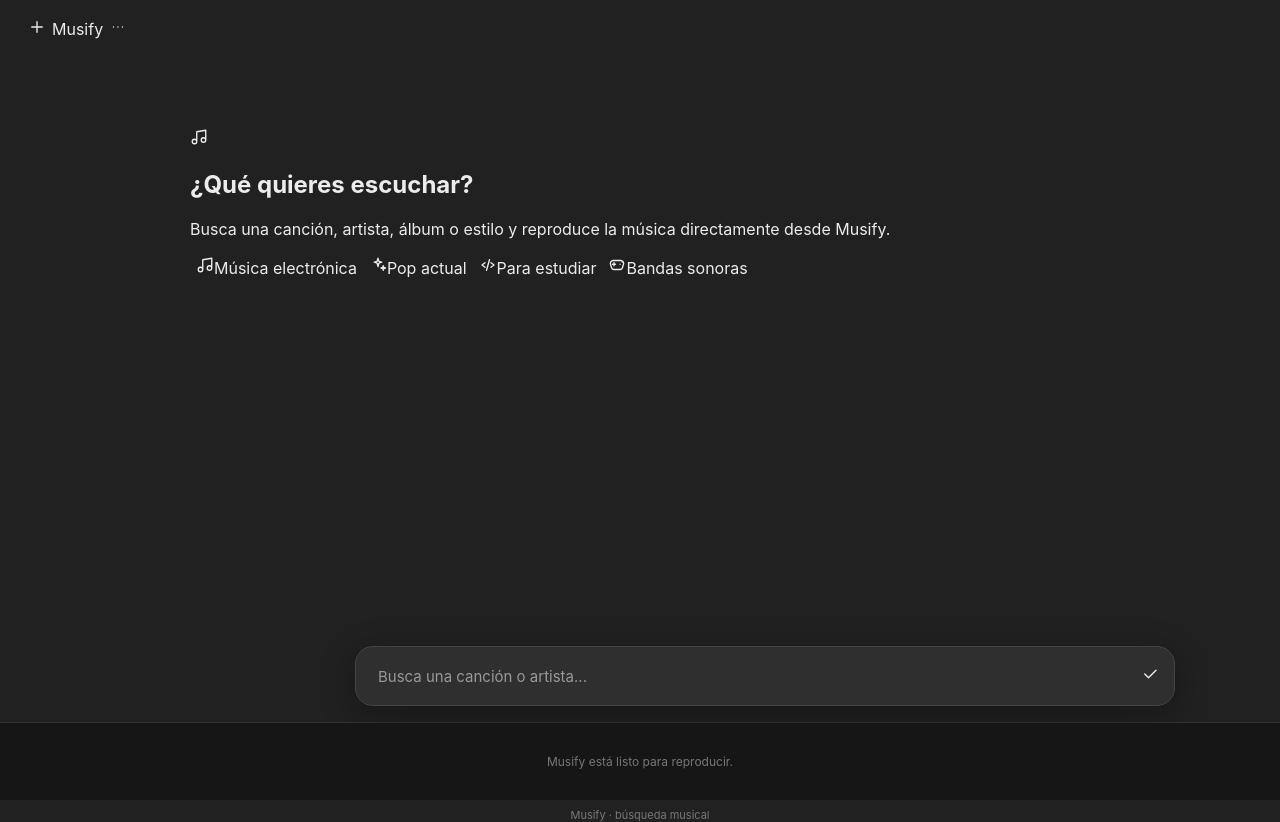
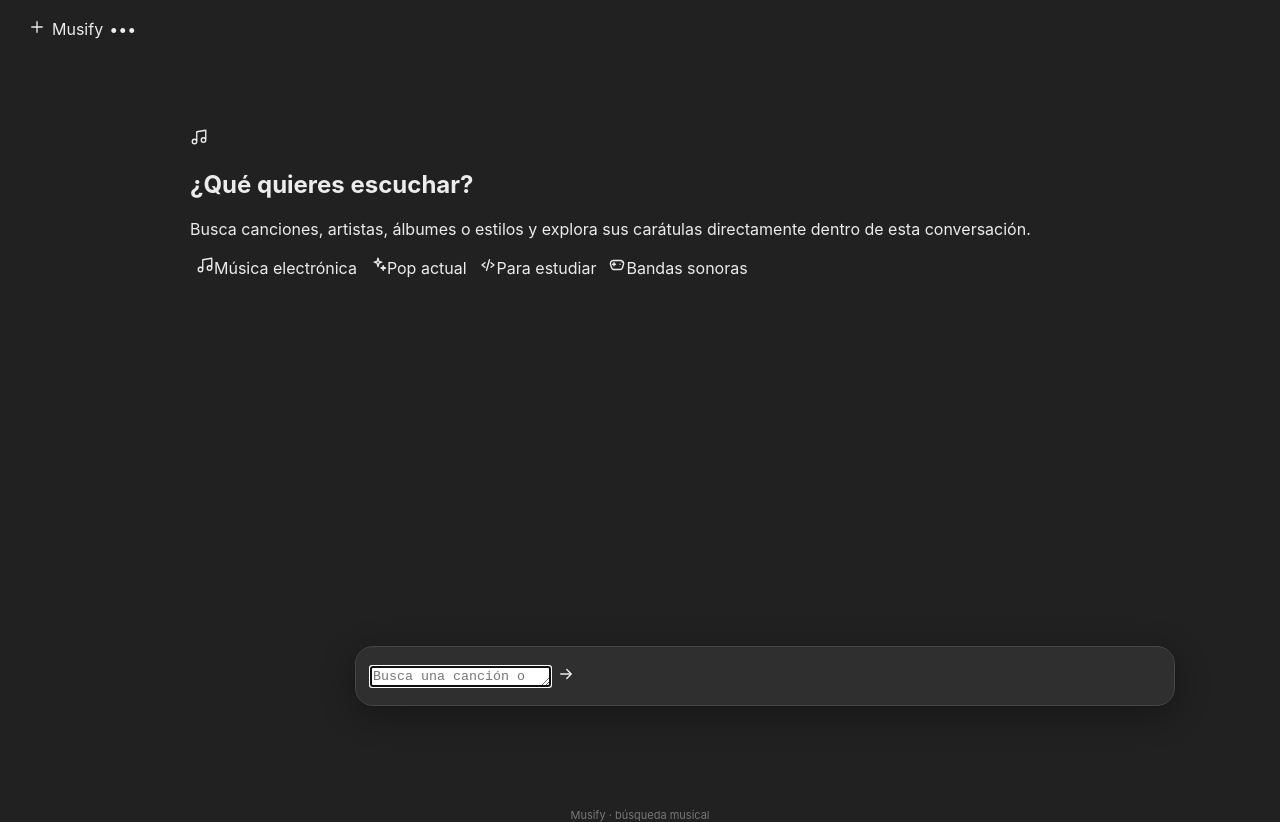
Before and after one commit to Daynighter/Musify, a Next.js app in the folder apps/web/: page / in a window 1280 px wide. Built offline with nearby package versions, Linux system fonts and the light colour scheme.

Commit message:
Match Musify frontend to supplied HTML design

```diff
--- a/apps/web/app/page.tsx
+++ b/apps/web/app/page.tsx
@@ -1,6 +1,6 @@
 "use client";
 
-import { useCallback, useEffect, useMemo, useRef, useState } from "react";
+import { FormEvent, useEffect, useRef, useState } from "react";
 
 type MusicResult = {
   videoId: string;
@@ -14,529 +14,160 @@
   id: string;
   role: "user" | "assistant";
   text: string;
+  results?: MusicResult[];
 };
 
-type YouTubePlayer = {
-  loadVideoById: (videoId: string) => void;
-  playVideo: () => void;
-  pauseVideo: () => void;
-  stopVideo: () => void;
-  seekTo: (seconds: number, allowSeekAhead?: boolean) => void;
-  getCurrentTime: () => number;
-  getDuration: () => number;
-};
-
-type YouTubeWindow = Window & {
-  YT?: {
-    Player: new (elementId: string, options: Record<string, unknown>) => YouTubePlayer;
-    PlayerState: { PLAYING: number };
-  };
-  onYouTubeIframeAPIReady?: () => void;
-};
-
-const YOUTUBE_API = "https://www.youtube.com/iframe_api";
-
-const ICONS = {
+const icons = {
   plus: "M12 5v14M5 12h14",
   play: "M8 5v14l11-7z",
-  pause: "M8 6h3v12H8zM13 6h3v12h-3z",
-  menu: "M4 6h16M4 12h16M4 18h16",
-  more: "M6 12h.01M12 12h.01M18 12h.01",
   music: "M9 18V5l12-2v13M9 18a3 3 0 1 1-6 0 3 3 0 0 1 6 0Zm12-2a3 3 0 1 1-6 0 3 3 0 0 1 6 0Z",
-  previous: "M6 6v12M18 6l-8 6 8 6z",
-  next: "M18 6v12M6 6l8 6-8 6z",
-  send: "M5 12l5 5L20 7",
   search: "m21 21-4.35-4.35M19 11a8 8 0 1 1-16 0 8 8 0 0 1 16 0",
   gamepad: "M6 11h4m-2-2v4m8-2h.01M19 8h.01M7.8 18h8.4a3 3 0 0 0 2.85-2.06l1.35-4.05A4 4 0 0 0 16.6 6H7.4a4 4 0 0 0-3.8 5.89l1.35 4.05A3 3 0 0 0 7.8 18Z",
+  code: "m8 9-4 3 4 3M16 9l4 3-4 3M14 5l-4 14",
   sparkles: "m12 3-1.2 4.1L7 8.3l3.8 1.2L12 14l1.2-4.5L17 8.3l-3.8-1.2L12 3Zm7 10-.7 2.3L16 16l2.3.7L19 19l.7-2.3L22 16l-2.3-.7L19 13Z",
-  code: "m8 9-4 3 4 3M16 9l4 3-4 3M14 5l-4 14",
+  arrow: "M5 12h14M13 6l6 6-6 6",
+  x: "M6 6l12 12M18 6 6 18",
 };
 
 function Icon({ path }: { path: string }) {
-  return (
-    <svg viewBox="0 0 24 24" aria-hidden="true">
-      <path d={path} />
-    </svg>
-  );
+  return <svg viewBox="0 0 24 24" aria-hidden="true"><path d={path} /></svg>;
 }
 
-function formatTime(seconds: number) {
-  if (!Number.isFinite(seconds) || seconds <= 0) return "0:00";
-  const minutes = Math.floor(seconds / 60);
-  const remaining = Math.floor(seconds % 60).toString().padStart(2, "0");
-  return `${minutes}:${remaining}`;
-}
-
-function ResultCard({
-  item,
-  playing,
-  onPlay,
-}: {
-  item: MusicResult;
-  playing: boolean;
-  onPlay: () => void;
-}) {
-  const artwork =
-    item.artwork ||
-    `https://i.ytimg.com/vi/${encodeURIComponent(item.videoId)}/hqdefault.jpg`;
+function ResultCard({ video, onPlay }: { video: MusicResult; onPlay: () => void }) {
+  const image = video.artwork || "https://i.ytimg.com/vi/" + encodeURIComponent(video.videoId) + "/hqdefault.jpg";
 
   return (
-    <article className={`musicCard ${playing ? "isPlaying" : ""}`}>
-      <button
-        type="button"
-        className="artworkButton"
-        aria-label={`${playing ? "Pausar" : "Reproducir"} ${item.title}`}
-        onClick={onPlay}
-      >
-        <div className="artwork">
-          <img src={artwork} alt="" loading="lazy" />
-          <span className="playButton">
-            <Icon path={playing ? ICONS.pause : ICONS.play} />
-          </span>
-        </div>
+    <article className="videoCard">
+      <button className="thumbnailButton" type="button" onClick={onPlay} aria-label={"Reproducir " + video.title}>
+        <img src={image} alt="" loading="lazy" />
+        <span className="playButton"><Icon path={icons.play} /></span>
       </button>
-      <div className="cardMeta">
-        <b title={item.title}>{item.title}</b>
-        <span title={item.artist}>{item.artist}</span>
-        {item.album && <small title={item.album}>{item.album}</small>}
+      <div className="videoMeta">
+        <div className="videoTitle">{video.title}</div>
+        <div className="videoChannel">{video.artist}</div>
+        {video.album && <div className="videoChannel">{video.album}</div>}
       </div>
     </article>
   );
 }
 
-function PlayerBar({
-  current,
-  playing,
-  progress,
-  duration,
-  onPrevious,
-  onToggle,
-  onNext,
-  onSeek,
-}: {
-  current: MusicResult | null;
-  playing: boolean;
-  progress: number;
-  duration: number;
-  onPrevious: () => void;
-  onToggle: () => void;
-  onNext: () => void;
-  onSeek: (ratio: number) => void;
-}) {
-  return (
-    <footer className={`playerBar ${current ? "hasTrack" : ""}`}>
-      {!current ? (
-        <div className="playerEmpty">Musify está listo para reproducir.</div>
-      ) : (
-        <>
-          <div className="now">
-            <div className="mini">
-              {current.artwork ? (
-                <img src={current.artwork} alt="" />
-              ) : (
-                <Icon path={ICONS.music} />
-              )}
-            </div>
-            <div className="nowText">
-              <b title={current.title}>{current.title}</b>
-              <span title={current.artist}>{current.artist}</span>
-            </div>
-          </div>
-
-          <div className="player">
-            <div className="controls">
-              <button type="button" aria-label="Anterior" onClick={onPrevious}>
-                <Icon path={ICONS.previous} />
-              </button>
-              <button
-                type="button"
-                className="mainPlay"
-                aria-label={playing ? "Pausar" : "Reproducir"}
-                onClick={onToggle}
-              >
-                <Icon path={playing ? ICONS.pause : ICONS.play} />
-              </button>
-              <button type="button" aria-label="Siguiente" onClick={onNext}>
-                <Icon path={ICONS.next} />
-              </button>
-            </div>
-
-            <div className="progressRow">
-              <span>{formatTime(progress * duration)}</span>
-              <button
-                type="button"
-                className="progressTrack"
-                aria-label="Progreso"
-                onClick={(event) => {
-                  const rect = event.currentTarget.getBoundingClientRect();
-                  onSeek(
-                    Math.min(
-                      1,
-                      Math.max(0, (event.clientX - rect.left) / rect.width),
-                    ),
-                  );
-                }}
-              >
-                <i style={{ width: `${progress * 100}%` }} />
-              </button>
-              <span>{formatTime(duration)}</span>
-            </div>
-          </div>
-        </>
-      )}
-    </footer>
-  );
-}
-
 export default function Home() {
-  const player = useRef<YouTubePlayer | null>(null);
   const [query, setQuery] = useState("");
-  const [searching, setSearching] = useState(false);
-  const [results, setResults] = useState<MusicResult[]>([]);
-  const [queue, setQueue] = useState<MusicResult[]>([]);
-  const [current, setCurrent] = useState<MusicResult | null>(null);
-  const [playing, setPlaying] = useState(false);
-  const [progress, setProgress] = useState(0);
-  const [duration, setDuration] = useState(0);
-  const [chat, setChat] = useState<Message[]>([]);
-  const searchAbort = useRef<AbortController | null>(null);
-
-  const currentIndex = useMemo(
-    () =>
-      current
-        ? queue.findIndex((item) => item.videoId === current.videoId)
-        : -1,
-    [current, queue],
-  );
-
-  const playResult = useCallback(
-    (item: MusicResult, source: MusicResult[] = results) => {
-      setQueue(source);
-      setCurrent(item);
-      setPlaying(true);
-      setProgress(0);
-      setDuration(0);
-
-      if (player.current) {
-        player.current.loadVideoById(item.videoId);
-        player.current.playVideo();
-      }
-    },
-    [results],
-  );
-
-  const playIndex = useCallback(
-    (index: number) => {
-      if (!queue.length) return;
-      playResult(queue[(index + queue.length) % queue.length], queue);
-    },
-    [playResult, queue],
-  );
-
-  const next = useCallback(() => {
-    if (currentIndex >= 0) playIndex(currentIndex + 1);
-  }, [currentIndex, playIndex]);
-
-  const previous = useCallback(() => {
-    if (currentIndex >= 0) playIndex(currentIndex - 1);
-  }, [currentIndex, playIndex]);
+  const [messages, setMessages] = useState<Message[]>([]);
+  const [loading, setLoading] = useState(false);
+  const [player, setPlayer] = useState<MusicResult | null>(null);
+  const [error, setError] = useState("");
+  const textareaRef = useRef<HTMLTextAreaElement>(null);
 
   useEffect(() => {
-    const win = window as YouTubeWindow;
-
-    const initPlayer = () => {
-      if (!win.YT?.Player || player.current) return;
-
-      player.current = new win.YT.Player("musify-youtube-player", {
-        width: "1",
-        height: "1",
-        playerVars: {
-          playsinline: 1,
-          controls: 0,
-          rel: 0,
-          modestbranding: 1,
-          origin: window.location.origin,
-        },
-        events: {
-          onReady: () => undefined,
-          onStateChange: (event: { data: number; target: YouTubePlayer }) => {
-            setPlaying(event.data === win.YT?.PlayerState.PLAYING);
-            setDuration(event.target.getDuration?.() || 0);
-          },
-          onError: () => setPlaying(false),
-        },
-      });
-    };
-
-    if (win.YT?.Player) {
-      initPlayer();
-      return;
-    }
-
-    const previousReady = win.onYouTubeIframeAPIReady;
-    win.onYouTubeIframeAPIReady = () => {
-      previousReady?.();
-      initPlayer();
-    };
-
-    if (!document.querySelector(`script[src="${YOUTUBE_API}"]`)) {
-      const script = document.createElement("script");
-      script.src = YOUTUBE_API;
-      script.async = true;
-      document.head.appendChild(script);
-    }
-
-    return () => {
-      if (win.onYouTubeIframeAPIReady) {
-        win.onYouTubeIframeAPIReady = previousReady;
-      }
-    };
+    textareaRef.current?.focus();
   }, []);
 
-  useEffect(() => {
-    if (!current || !player.current) return;
-    player.current.loadVideoById(current.videoId);
-  }, [current]);
+  function autoResize() {
+    const el = textareaRef.current;
+    if (!el) return;
+    el.style.height = "auto";
+    el.style.height = Math.min(el.scrollHeight, 130) + "px";
+  }
 
-  useEffect(() => {
-    const timer = window.setInterval(() => {
-      const yt = player.current;
-      if (!yt) return;
+  async function searchMusic(value = query) {
+    const clean = value.trim();
+    if (!clean || loading) return;
 
-      const total = yt.getDuration?.() || 0;
-      const elapsed = yt.getCurrentTime?.() || 0;
-
-      if (total > 0) {
-        setDuration(total);
-        setProgress(Math.min(1, Math.max(0, elapsed / total)));
-      }
-    }, 500);
-
-    return () => window.clearInterval(timer);
-  }, []);
-
-  useEffect(() => {
-    const handleShortcut = (event: KeyboardEvent) => {
-      if ((event.metaKey || event.ctrlKey) && event.key.toLowerCase() === "k") {
-        event.preventDefault();
-        document.querySelector<HTMLInputElement>(".composer input")?.focus();
-      }
-    };
-
-    window.addEventListener("keydown", handleShortcut);
-    return () => window.removeEventListener("keydown", handleShortcut);
-  }, []);
-
-  async function search(text = query) {
-    const cleanQuery = text.trim();
-    if (!cleanQuery || searching) return;
-
-    searchAbort.current?.abort();
-    const controller = new AbortController();
-    searchAbort.current = controller;
-
-    setChat((messages) => [
-      ...messages,
-      { id: crypto.randomUUID(), role: "user", text: cleanQuery },
-    ]);
     setQuery("");
-    setSearching(true);
+    if (textareaRef.current) textareaRef.current.style.height = "auto";
+    setError("");
+    setMessages((m) => [...m, { id: crypto.randomUUID(), role: "user", text: clean }]);
+    setLoading(true);
 
     try {
-      const response = await fetch(
-        `/api/music/search?q=${encodeURIComponent(cleanQuery)}`,
-        {
-          signal: controller.signal,
-          headers: { Accept: "application/json" },
-        },
-      );
+      const response = await fetch("/api/music/search?q=" + encodeURIComponent(clean), {
+        headers: { Accept: "application/json" },
+      });
+      const data: { items?: MusicResult[]; error?: string } = await response.json();
 
-      if (!response.ok) {
-        throw new Error(`Search failed: ${response.status}`);
-      }
+      if (!response.ok || data.error) throw new Error(data.error || "El servidor respondió con " + response.status + ".");
 
-      const data: { items?: MusicResult[]; error?: string } =
-        await response.json();
       const items = Array.isArray(data.items) ? data.items : [];
-
-      setResults(items);
-      setQueue(items);
-      setCurrent(null);
-      setPlaying(false);
-      setProgress(0);
-      setDuration(0);
-
-      setChat((messages) => [
-        ...messages,
+      setMessages((m) => [
+        ...m,
         {
           id: crypto.randomUUID(),
           role: "assistant",
-          text: data.error
-            ? "No pude buscar música ahora mismo."
-            : items.length
-              ? `Resultados para “${cleanQuery}”`
-              : "No encontré canciones para esa búsqueda.",
+          text: items.length ? "Resultados para “" + clean + "”" : "No se encontraron canciones para esta búsqueda.",
+          results: items,
         },
       ]);
-    } catch (error) {
-      if (error instanceof DOMException && error.name === "AbortError") return;
 
-      setChat((messages) => [
-        ...messages,
-        {
-          id: crypto.randomUUID(),
-          role: "assistant",
-          text: "No se pudo completar la búsqueda. Inténtalo de nuevo.",
-        },
-      ]);
+      if (!items.length) setError("No se encontraron canciones para esta búsqueda.");
+    } catch (e) {
+      setMessages((m) => [...m, { id: crypto.randomUUID(), role: "assistant", text: e instanceof Error ? e.message : "No se pudo completar la búsqueda." }]);
     } finally {
-      if (searchAbort.current === controller) {
-        searchAbort.current = null;
-        setSearching(false);
-      }
+      setLoading(false);
     }
   }
 
-  function reset() {
-    searchAbort.current?.abort();
-    player.current?.stopVideo?.();
-    setChat([]);
-    setQuery("");
-    setResults([]);
-    setQueue([]);
-    setCurrent(null);
-    setPlaying(false);
-    setProgress(0);
-    setDuration(0);
-    setSearching(false);
+  function submit(event: FormEvent) {
+    event.preventDefault();
+    void searchMusic();
   }
 
-  function togglePlayback() {
-    if (!player.current || !current) return;
-
-    if (playing) {
-      player.current.pauseVideo();
-      setPlaying(false);
-    } else {
-      player.current.playVideo();
-      setPlaying(true);
-    }
+  function resetChat() {
+    setMessages([]);
+    setPlayer(null);
+    setQuery("");
+    setError("");
+    setLoading(false);
+    requestAnimationFrame(() => textareaRef.current?.focus());
   }
 
   return (
     <div className="app">
       <header className="topbar">
         <div className="topbarSide">
-          <button
-            className="iconButton"
-            type="button"
-            onClick={reset}
-            aria-label="Nuevo chat"
-            title="Nuevo chat"
-          >
-            <Icon path={ICONS.plus} />
+          <button className="iconButton" type="button" onClick={resetChat} aria-label="Nuevo chat" title="Nuevo chat">
+            <Icon path={icons.plus} />
           </button>
         </div>
-
-        <div className="brand">Musify</div>
-
+        <div className="brand"><span>Musify</span></div>
         <div className="topbarSide right">
-          <button
-            className="iconButton"
-            type="button"
-            onClick={reset}
-            aria-label="Limpiar chat"
-            title="Limpiar chat"
-          >
-            <Icon path={ICONS.more} />
+          <button className="iconButton" type="button" onClick={resetChat} aria-label="Limpiar chat" title="Limpiar chat">
+            <span className="moreDots">•••</span>
           </button>
         </div>
       </header>
 
       <main>
         <section className="chat">
-          {!chat.length ? (
+          {!messages.length ? (
             <div className="emptyState">
-              <div className="emptyIcon">
-                <Icon path={ICONS.music} />
-              </div>
-
+              <div className="emptyIcon"><Icon path={icons.music} /></div>
               <h1>¿Qué quieres escuchar?</h1>
-
-              <p>
-                Busca una canción, artista, álbum o estilo y reproduce la música
-                directamente desde Musify.
-              </p>
-
+              <p>Busca canciones, artistas, álbumes o estilos y explora sus carátulas directamente dentro de esta conversación.</p>
               <div className="quickActions">
-                <button
-                  className="quickAction"
-                  type="button"
-                  onClick={() => void search("Música electrónica")}
-                >
-                  <Icon path={ICONS.music} />
-                  <span>Música electrónica</span>
-                </button>
-
-                <button
-                  className="quickAction"
-                  type="button"
-                  onClick={() => void search("Pop actual")}
-                >
-                  <Icon path={ICONS.sparkles} />
-                  <span>Pop actual</span>
-                </button>
-
-                <button
-                  className="quickAction"
-                  type="button"
-                  onClick={() => void search("Música para estudiar")}
-                >
-                  <Icon path={ICONS.code} />
-                  <span>Para estudiar</span>
-                </button>
-
-                <button
-                  className="quickAction"
-                  type="button"
-                  onClick={() => void search("Bandas sonoras")}
-                >
-                  <Icon path={ICONS.gamepad} />
-                  <span>Bandas sonoras</span>
-                </button>
+                <button className="quickAction" type="button" onClick={() => void searchMusic("Música electrónica")}><Icon path={icons.music} /><span>Música electrónica</span></button>
+                <button className="quickAction" type="button" onClick={() => void searchMusic("Pop actual")}><Icon path={icons.sparkles} /><span>Pop actual</span></button>
+                <button className="quickAction" type="button" onClick={() => void searchMusic("Música para estudiar")}><Icon path={icons.code} /><span>Para estudiar</span></button>
+                <button className="quickAction" type="button" onClick={() => void searchMusic("Bandas sonoras")}><Icon path={icons.gamepad} /><span>Bandas sonoras</span></button>
               </div>
             </div>
           ) : (
             <div className="messages">
-              {chat.map((message, index) => (
-                <div
-                  className={`message ${message.role}`}
-                  key={message.id}
-                >
+              {messages.map((message) => (
+                <div className={"message " + message.role} key={message.id}>
                   {message.role === "user" ? (
                     <div className="userBubble">{message.text}</div>
                   ) : (
                     <div className="assistant">
                       <div className="assistantLabel">
-                        <span className="assistantMark">
-                          <Icon path={ICONS.music} />
-                        </span>
+                        <div className="assistantLabelMark"><Icon path={icons.music} /></div>
                         <span>Musify</span>
                       </div>
-
                       <div className="assistantText">{message.text}</div>
-
-                      {index === chat.length - 1 && results.length > 0 && (
+                      {message.results && message.results.length > 0 && (
                         <div className="resultsGrid">
-                          {results.map((item) => (
-                            <ResultCard
-                              key={item.videoId}
-                              item={item}
-                              playing={
-                                current?.videoId === item.videoId && playing
-                              }
-                              onPlay={() => playResult(item)}
-                            />
+                          {message.results.map((video) => (
+                            <ResultCard key={video.videoId} video={video} onPlay={() => setPlayer(video)} />
                           ))}
                         </div>
                       )}
@@ -544,81 +175,65 @@
                   )}
                 </div>
               ))}
-
-              {searching && (
+              {loading && (
                 <div className="message assistant">
                   <div className="assistantLabel">
-                    <span className="assistantMark">
-                      <Icon path={ICONS.music} />
-                    </span>
-                    <span>Buscando música</span>
+                    <div className="assistantLabelMark"><Icon path={icons.music} /></div>
+                    <span>Buscando en Musify</span>
                   </div>
-                  <div className="loading">
-                    <i />
-                    <i />
-                    <i />
-                  </div>
+                  <div className="loading"><i /><i /><i /></div>
                 </div>
               )}
+              {error && <div className="error">{error}</div>}
             </div>
           )}
         </section>
       </main>
 
+      {player && (
+        <div className="playerMessage">
+          <div className="playerCard">
+            <div className="playerHeader">
+              <div className="playerTitle">{player.title} · {player.artist}</div>
+              <button className="playerClose" type="button" onClick={() => setPlayer(null)} aria-label="Cerrar reproductor"><Icon path={icons.x} /></button>
+            </div>
+            <div className="playerFrame">
+              <iframe
+                src={"https://www.youtube.com/embed/" + encodeURIComponent(player.videoId) + "?autoplay=1&rel=0"}
+                title={player.title}
+                allow="autoplay; encrypted-media; picture-in-picture; web-share"
+                allowFullScreen
+              />
+            </div>
+          </div>
+        </div>
+      )}
+
       <div className="composerArea">
         <div className="composerWrap">
-          <form
-            className="composer"
-            onSubmit={(event) => {
-              event.preventDefault();
-              void search();
-            }}
-          >
-            <input
-              autoFocus
+          <form className="composer" onSubmit={submit}>
+            <textarea
+              ref={textareaRef}
               value={query}
-              onChange={(event) => setQuery(event.target.value)}
+              onChange={(e) => { setQuery(e.target.value); autoResize(); }}
+              onKeyDown={(e) => {
+                if (e.key === "Enter" && !e.shiftKey) {
+                  e.preventDefault();
+                  void searchMusic();
+                }
+              }}
+              rows={1}
+              autoComplete="off"
               placeholder="Busca una canción o artista..."
               aria-label="Buscar música"
             />
-
-            <button
-              className="sendButton"
-              type="submit"
-              aria-label="Buscar"
-              disabled={searching || !query.trim()}
-            >
-              <Icon path={ICONS.send} />
+            <button className="sendButton" type="submit" disabled={loading || !query.trim()} aria-label="Buscar">
+              <Icon path={icons.arrow} />
             </button>
           </form>
-
-          <div className="composerHint">
-            Musify · búsqueda musical
-          </div>
+          <div className="composerHint">Musify · búsqueda musical</div>
         </div>
       </div>
-
-      <div
-        id="musify-youtube-player"
-        className="youtubePlayer"
-        aria-hidden="true"
-      />
-
-      <PlayerBar
-        current={current}
-        playing={playing}
-        progress={progress}
-        duration={duration}
-        onPrevious={previous}
-        onToggle={togglePlayback}
-        onNext={next}
-        onSeek={(ratio) => {
-          if (duration && player.current) {
-            player.current.seekTo(duration * ratio, true);
-            setProgress(ratio);
-          }
-        }}
-      />
     </div>
   );
 }
```
